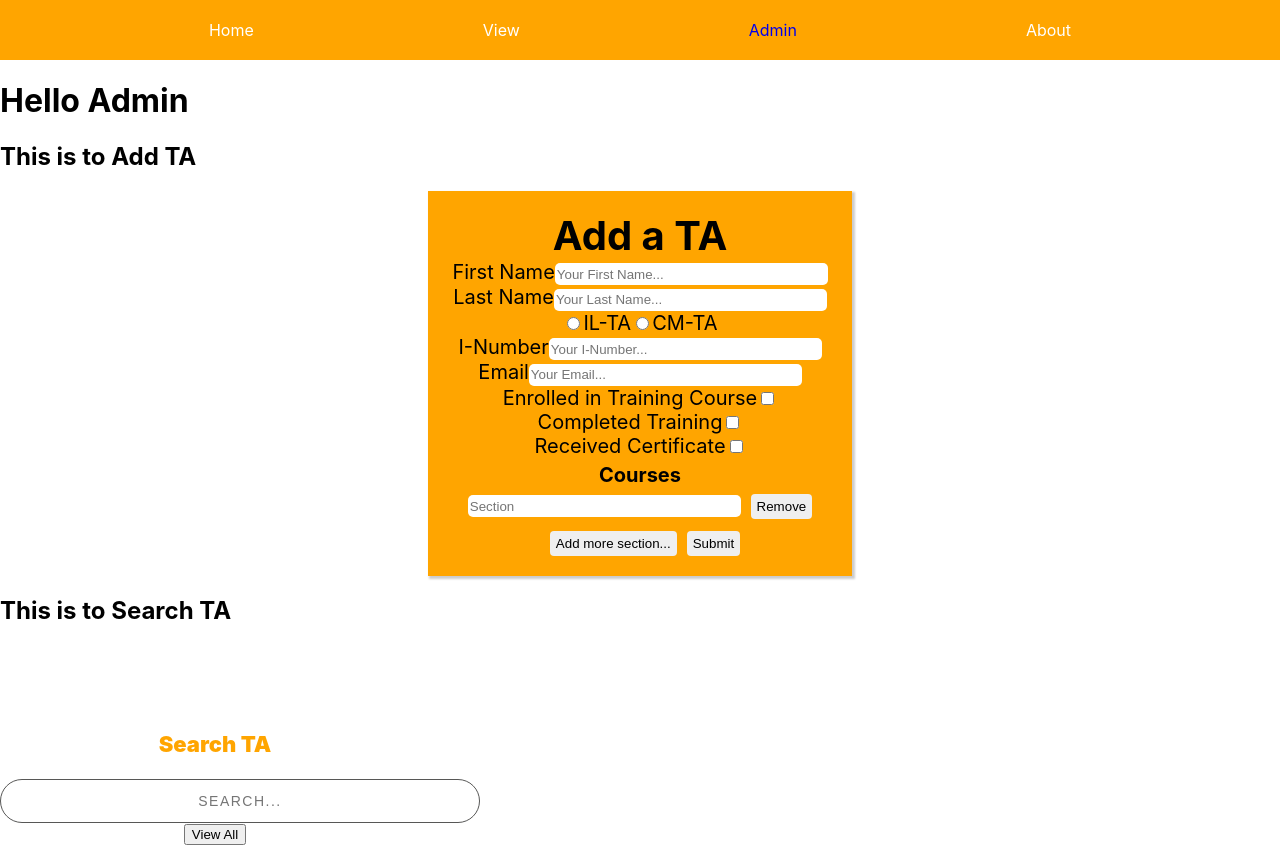
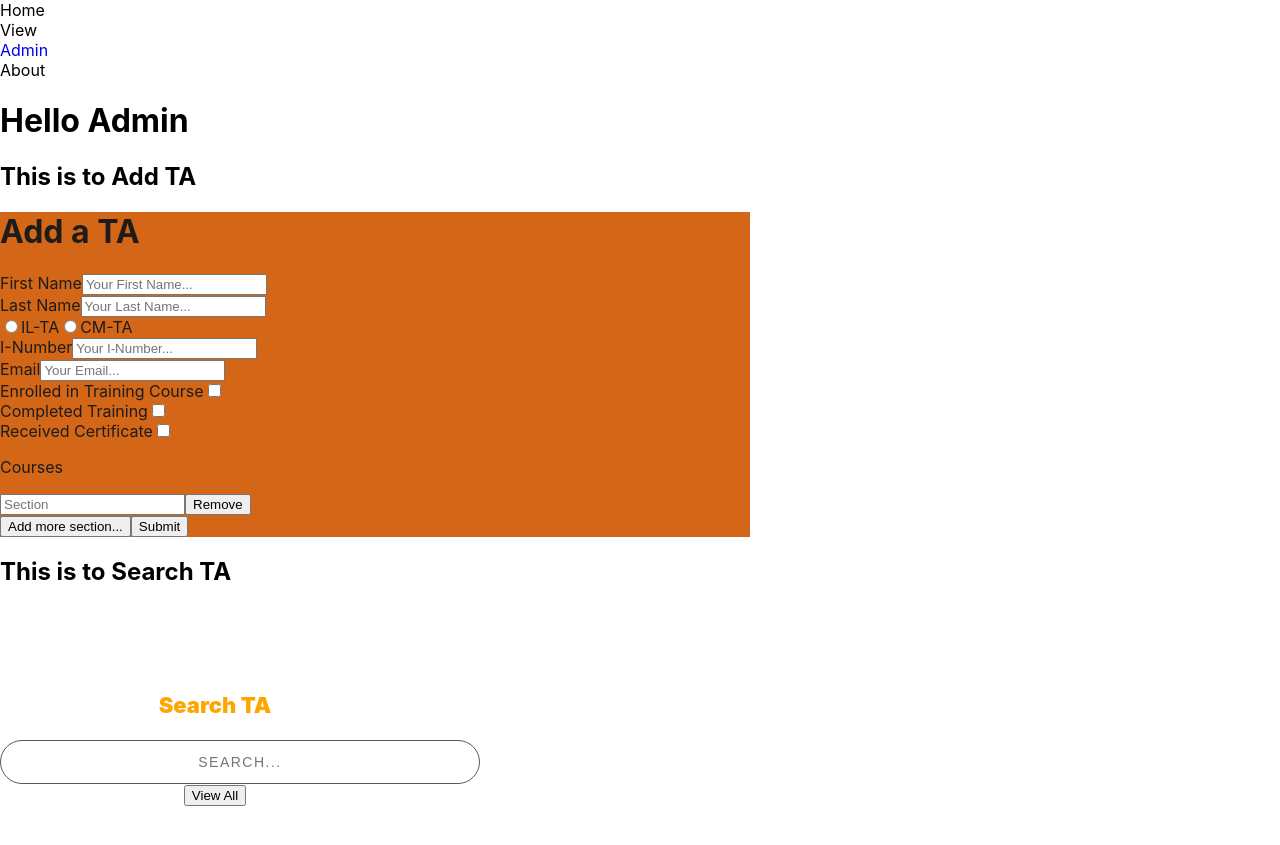
Before and after one commit to spencer-rafada/ta-manager-app, a React (Create React App) app: page /admin in a window 1280 px wide. After the commit the page ends 806 px from the top, so only its background shows below. Built offline with nearby package versions, Linux system fonts and the light colour scheme.

Commit message:
refactored BEM notation

```diff
--- a/src/components/AddTA/AddTA.js
+++ b/src/components/AddTA/AddTA.js
@@ -96,8 +96,8 @@ export default function AddTA() {
   };
 
   return (
-    <div className="add-form">
-      <div className="add-form-title">
+    <div className="form">
+      <div className="form form__title">
         <h1>Add a TA</h1>
       </div>
       <form onSubmit={handleSubmit}>
@@ -113,7 +113,7 @@ export default function AddTA() {
           value={l_name}
           onChange={handleLNameChange}
         />
-        <div className="radio">
+        <div className="form__input form__input-radio">
           <label>
             <input
               type="radio"
@@ -163,7 +163,7 @@ export default function AddTA() {
           value={certificate}
           onChange={handleCertificateChange}
         />
-        <div className="section">
+        <div className="form__input form__input-courses">
           <p>Courses</p>
           {section.map((input, index) => {
             return (
@@ -175,7 +175,10 @@ export default function AddTA() {
                   value={section.section}
                   onChange={(event) => handleFormChange(index, event)}
                 />
-                <button type="button" onClick={() => removeSection(index)}>
+                <button
+                  className="form__button form__button-remove"
+                  type="button"
+                  onClick={() => removeSection(index)}>
                   Remove
                 </button>
               </div>
@@ -183,10 +186,16 @@ export default function AddTA() {
           })}
         </div>
 
-        <button type="button" onClick={addSection}>
+        <button
+          className="form__button form__button-add"
+          type="button"
+          onClick={addSection}>
           Add more section...
         </button>
-        <button type="submit" onClick={handleSubmit}>
+        <button
+          className="form__button form__button-submit"
+          type="submit"
+          onClick={handleSubmit}>
           Submit
         </button>
       </form>
--- a/src/components/AddTA/AddTA.style.css
+++ b/src/components/AddTA/AddTA.style.css
@@ -1,53 +1,9 @@
-.add-form {
-    background-color: orange;
-    max-width: 30%;
-    justify-content: center;
-    text-align: center;
-    margin: 0 auto;
-    padding: 20px;
-    font-size: 20px;
-    box-shadow: 2px 2px 2px 1px rgba(0, 0, 0, 0.2);
+.form {
+  display: block;
+  width: 750px;
+  background-color: hsl(25deg, 80%, 46%);
+  color: hsl(30deg, 4%, 11%);
 }
-
-.add-form-title h1{
-    padding: 0;
-    margin: 0 auto;
-}
-
-.add-form input[type=text], .add-form input[type=email] {
-    border-radius: 5px;
-    width: 70%;
-    height: 20px;
-    border: none;
-}
-
-.add-form input[type=radio]:hover{
-    cursor: pointer;
-}
-
-.add-form button{
-    cursor: pointer;
-    height: 25px;
-    margin-left: 10px;
-    border: none;
-    border-radius: 4px;
-    justify-content: center;
-    text-align: center;
-}
-
-.add-form button:hover{
-    background-color: gray;
-    border-radius: 0px;
-    border:none;
-}
-
-.section p {
-    margin-block-start: 0px;
-    margin-block-end: 0px;
-    margin: 5px;
-    font-weight: bold;
-}
-
-.section {
-    margin-bottom: 10px;
-}
+.form .form__title {
+  color: hsl(30deg, 4%, 11%);
+}/*# sourceMappingURL=AddTA.style.css.map */
--- /dev/null
+++ b/src/components/AddTA/AddTA.style.scss
@@ -0,0 +1,12 @@
+$main-color: hsl(25, 80%, 46%);
+$font-color: hsl(30, 4%, 11%);
+
+.form {
+    display: block;
+    width: 750px;
+    background-color: $main-color;
+    color: $font-color;
+    .form__title {
+        color: $font-color;
+    }
+}
--- a/src/components/layout/NavBar.js
+++ b/src/components/layout/NavBar.js
@@ -4,7 +4,7 @@ import { Link } from "react-router-dom";
 
 export default function NavBar() {
   return (
-    <div className="navbar-container">
+    <nav className="nav">
       <div>Home</div>
       <div>View</div>
       <div>
@@ -13,6 +13,6 @@ export default function NavBar() {
         </Link>
       </div>
       <div>About</div>
-    </div>
+    </nav>
   );
 }
```
Also changed, not shown: 1 other file (tests, documents, lock files or other folders).
